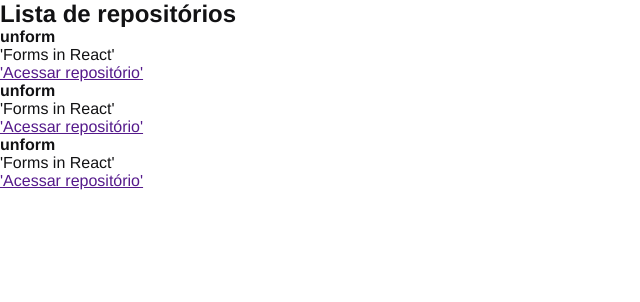
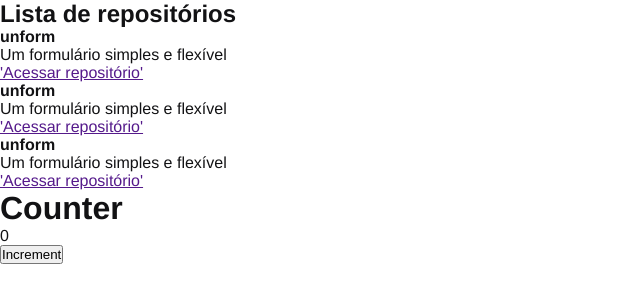
Before and after one commit to joaobispo2077/github-explorer, a React app: page / in a window 1280 px wide. Shown: the top 302 px of the page, without its empty margins (0-640 px from the left). Built offline with nearby package versions, Linux system fonts and the light colour scheme.

Commit message:
feat: add counter component to undestarnd state concept and immutability

```diff
--- a/src/App.jsx
+++ b/src/App.jsx
@@ -1,8 +1,12 @@
+import { Counter } from './components/Counter';
 import { RepositoryList } from './components/RepositoryList';
 import './styles/global.scss';
 
 export function App() {
     return (
-        <RepositoryList />
+        <>
+            <RepositoryList />
+            <Counter />
+        </>
     );
 }
--- /dev/null
+++ b/src/components/Counter.jsx
@@ -0,0 +1,21 @@
+import { useState } from "react";
+
+export function Counter() {
+  const [count, setCount] = useState(0);
+
+  const handleIncrementCounter = () => {
+    setCount(previousCounter => previousCounter + 1);
+  }
+  return (
+    <div>
+      <h1>Counter</h1>
+      <p>{count}</p>
+
+      <button
+        onClick={handleIncrementCounter}
+      >
+        Increment
+      </button>
+    </div>
+  )
+}
--- /dev/null
+++ b/src/components/RepositoryItem.jsx
@@ -0,0 +1,11 @@
+export function RepositoryItem({
+  repository
+}) {
+  return (
+    <div>
+      <strong>{repository.reponame}</strong>
+      <p>{repository.description}</p>
+      <a href={repository.link}>'Acessar repositório'</a>
+    </div>
+  );
+}
--- a/src/components/RepositoryList.jsx
+++ b/src/components/RepositoryList.jsx
@@ -1,4 +1,10 @@
-const reponame = "unform";
+import { RepositoryItem } from "./RepositoryItem";
+
+const repository = {
+  reponame: "unform",
+  description: "Um formulário simples e flexível",
+  link: "",
+};
 
 export function RepositoryList() {
   return (
@@ -7,19 +13,19 @@
 
       <ul>
         <li>
-          <strong>{reponame}</strong>
-          <p>'Forms in React'</p>
-          <a href="">'Acessar repositório'</a>
+          <RepositoryItem
+            repository={repository}
+          />
         </li>
         <li>
-          <strong>{reponame}</strong>
-          <p>'Forms in React'</p>
-          <a href="">'Acessar repositório'</a>
+          <RepositoryItem
+            repository={repository}
+          />
         </li>
         <li>
-          <strong>{reponame}</strong>
-          <p>'Forms in React'</p>
-          <a href="">'Acessar repositório'</a>
+          <RepositoryItem
+            repository={repository}
+          />
         </li>
       </ul>
     </section>
```
